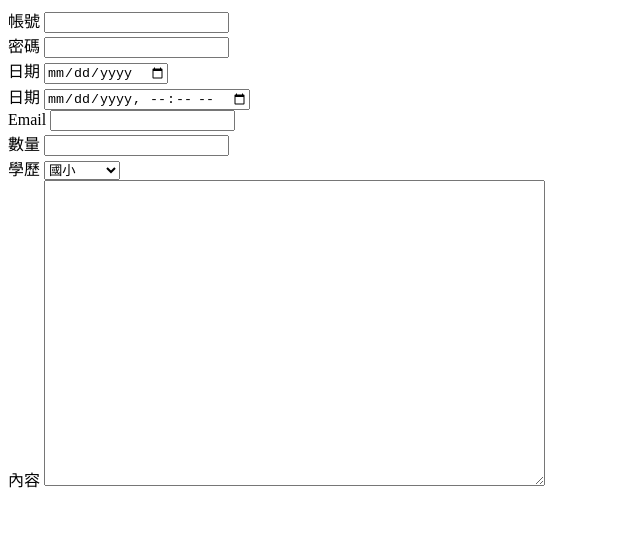
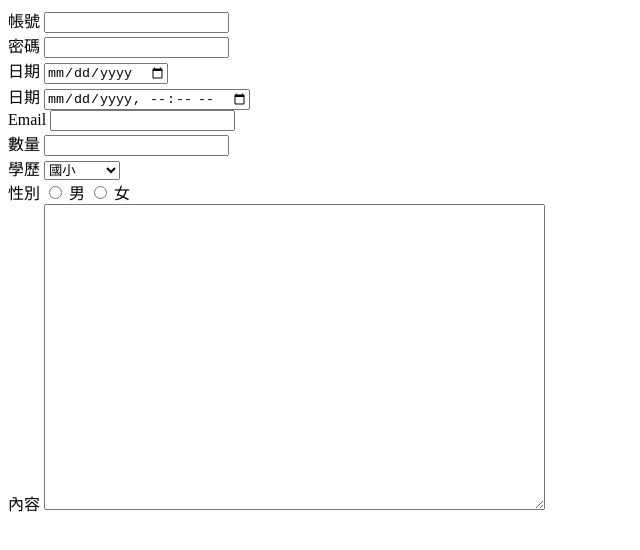
Before and after one commit to a19860101/RWD-m135-20231002, a plain HTML site: page form.html in a window 1280 px wide. Shown: the whole page, without its empty margins (0-640 px from the left). Drawn offline with Linux system fonts and the light colour scheme.

Commit message:
20231004

```diff
--- a/form.html
+++ b/form.html
@@ -34,6 +34,15 @@
             <option value="大專院校">大專院校</option>
         </select>
         <br>
+            <!-- 單選核取按鈕 -->
+            <label>性別</label>
+
+            <input type="radio" id="male" name="gender" value="男">
+            <label for="male">男</label>
+
+            <input type="radio" id="female" name="gender" value="女">
+            <label for="female">女</label>
+        <br>
         <label for="content">內容</label>
         <textarea name="content" id="content" cols="60" rows="20"></textarea>
     </form>
```
